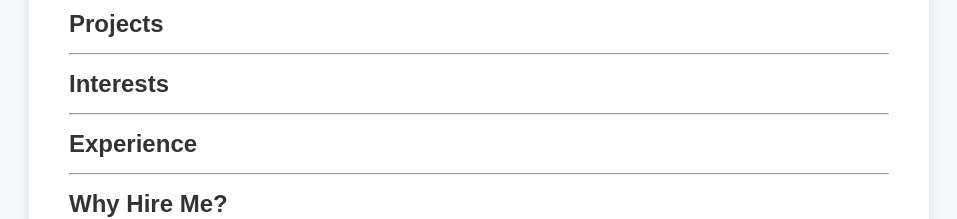
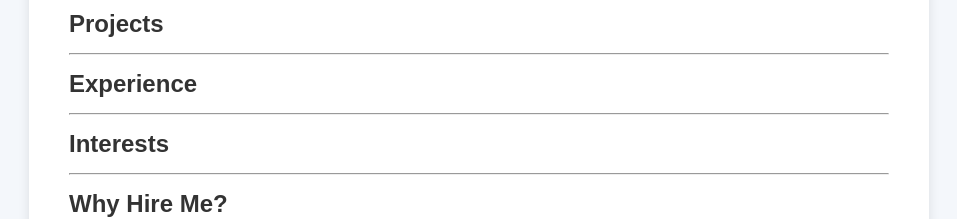
Before and after one commit to kru1026/Intro2nd, a Next.js app in the folder my-next-app/: page / in a window 1280 px wide. Shown: the part 273-492 px from the top of the page, without its empty margins (161-1118 px from the left). Built offline with nearby package versions, Linux system fonts and the light colour scheme; no server answers.

Commit message:
Aug 11, 3:30pm

```diff
--- a/my-next-app/pages/index.js
+++ b/my-next-app/pages/index.js
@@ -106,15 +106,15 @@ useEffect(() => {
         <hr />
 
         <section>
-          <Link href="/interests" style={{ textDecoration: "none" }}>
-            <h2 style={{ marginBottom: "15px", marginTop: "15px" }}>Interests</h2>
+          <Link href="/experience" style={{ textDecoration: "none" }}>
+            <h2 style={{ marginBottom: "15px", marginTop: "15px" }}>Experience</h2>
           </Link>
         </section>
         <hr />
 
         <section>
-          <Link href="/experience" style={{ textDecoration: "none" }}>
-            <h2 style={{ marginBottom: "15px", marginTop: "15px" }}>Experience</h2>
+          <Link href="/interests" style={{ textDecoration: "none" }}>
+            <h2 style={{ marginBottom: "15px", marginTop: "15px" }}>Interests</h2>
           </Link>
         </section>
         <hr />
```
